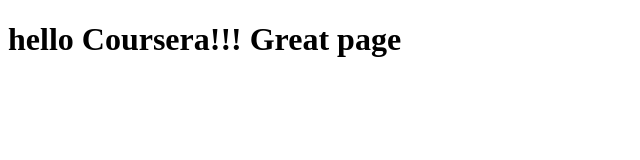
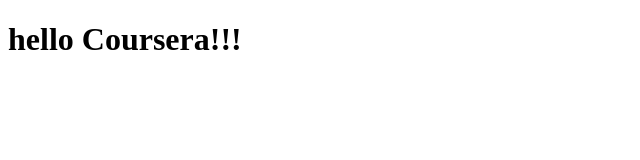
Before and after one commit to firnex360/web-page, a plain HTML site: page index.html in a window 1280 px wide. Shown: the whole page, without its empty margins (0-640 px from the left). Drawn offline with Linux system fonts and the light colour scheme.

Commit message:
changing name oh header

```diff
--- a/index.html
+++ b/index.html
@@ -6,6 +6,6 @@
     <title>hello Coursera!!</title>
 </head>
 <body>
-    <h1>hello Coursera!!! Great page</h1>
+    <h1>hello Coursera!!!</h1>
 </body>
 </html>
```
